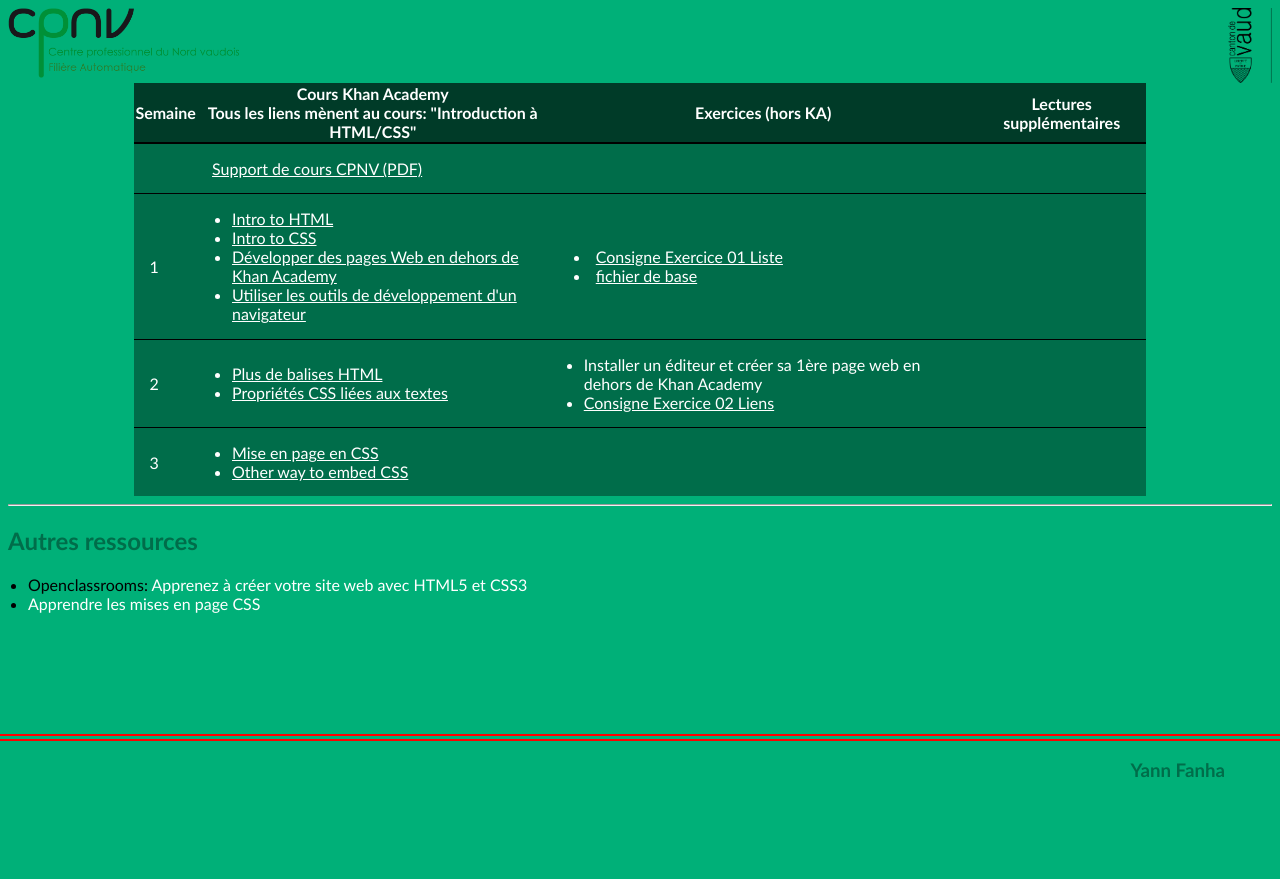
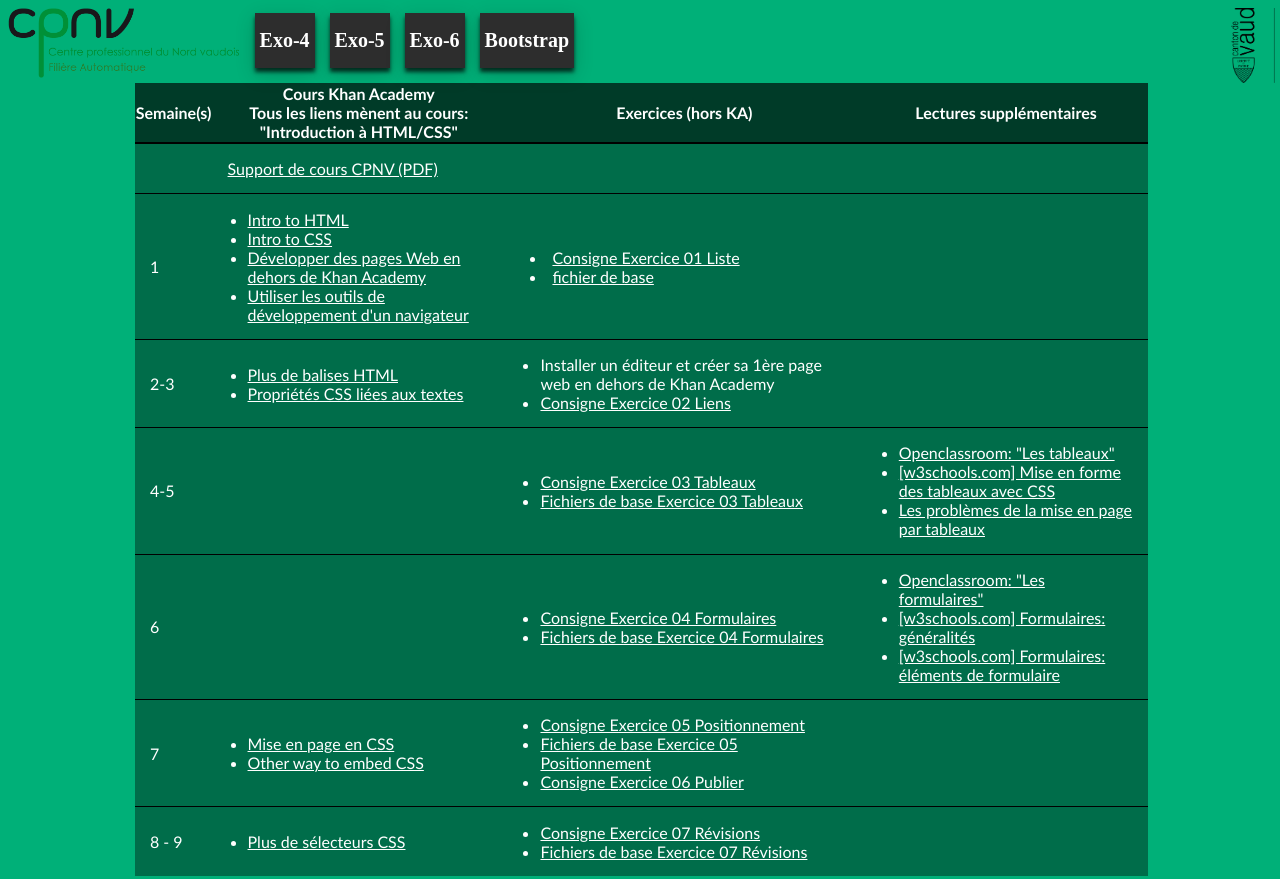
Before and after one commit to YFanha/I-101, a plain HTML site: page index.html in a window 1280 px wide. Shown: the top 879 px of the page. Before the commit the page ends 800 px from the top, so only its background shows below. Drawn offline with Linux system fonts and the light colour scheme.

Commit message:
MaJ; Ajout des semaines manquantes, ajout de lien vers les autres exercices

```diff
--- a/index.html
+++ b/index.html
@@ -8,46 +8,34 @@
 <body>
     <header>
         <img src="img/CPNV.png" alt="logo cpnv" id="cpnv">
-        <!--<h1>ICT-101</h1>-->
+        <div class="link"><a href="http://ict101.mycpnv.ch/FANHA-DIAS/ICT101/Exercice-YFA/Exo-4_Formulaires/Formulaire_01_base.html" target="_blank"><span class="text-link">Exo-4</span></a></div>
+        <div class="link"><a href="http://ict101.mycpnv.ch/FANHA-DIAS/ICT101/Exercice-YFA/Exo05_Positionnement/positionnement_Base.html" target="_blank"><span class="text-link">Exo-5</span></a></div>
+        <div class="link"><a href="http://ict101.mycpnv.ch/FANHA-DIAS/ICT101/Exercice-YFA/Exo06_Publier/index.html" target="_blank"><span class="text-link">Exo-6</span></a></div>
+        <div class="link"><a href="http://ict101.mycpnv.ch/FANHA-DIAS/MA10/Ex2_Donnee/ecoles_eleves.html" target="_blank"><span class="text-link">Bootstrap</span></a></div>
         <img src="img/Logo-vaud.png" alt="logo vaud" id="vaud">
     </header>
     <table>
       <tr>
-            <th>Semaine</th>
+        <th>Semaine(s)</th>
         <th>Cours Khan Academy<br/>
-                Tous les liens mènent au cours: "<a
-                        href="https://fr.khanacademy.org/computing/computer-programming/html-css">Introduction à
-                    HTML/CSS</a>"
-            </th>
+        Tous les liens mènent au cours: "<a href="https://fr.khanacademy.org/computing/computer-programming/html-css" >Introduction à HTML/CSS</a>"</th>
         <th>Exercices (hors KA)</th>
         <th>Lectures supplémentaires</th>
       </tr>
       <tr>
         <td class="week"></td>
-            <td>
+        <td colspan="3">
           <a href="SupportCours/HTML1_V2_5.pdf" target="_blank">Support de cours CPNV (PDF)</a>
-            </td>
-            <td>
-            </td>
-            <td>
         </td>
       </tr>
       <tr>
         <td class="week">1</td>
         <td>
           <ul>
-                    <li>
-                        <a href="https://fr.khanacademy.org/computing/computer-programming/html-css/intro-to-html/v/making-webpages-intro">Intro
-                            to HTML</a></li>
-                    <li>
-                        <a href="https://fr.khanacademy.org/computing/computer-programming/html-css/intro-to-css/pt/css-basics">Intro
-                            to CSS</a></li>
-                    <li>
-                        <a href="https://fr.khanacademy.org/computing/computer-programming/html-css/web-development-tools/a/developing-webpages-outside-of-khan-academy">Développer
-                            des pages Web en dehors de Khan Academy</a></li>
-                    <li>
-                        <a href="https://fr.khanacademy.org/computing/computer-programming/html-css/web-development-tools/a/using-the-browser-developer-tools">Utiliser
-                            les outils de développement d'un navigateur</a></li>
+            <li><a href="https://fr.khanacademy.org/computing/computer-programming/html-css/intro-to-html/v/making-webpages-intro">Intro to HTML</a></li>
+            <li><a href="https://fr.khanacademy.org/computing/computer-programming/html-css/intro-to-css/pt/css-basics">Intro to CSS</a></li>
+            <li><a href="https://fr.khanacademy.org/computing/computer-programming/html-css/web-development-tools/a/developing-webpages-outside-of-khan-academy">Développer des pages Web en dehors de Khan Academy</a></li>
+            <li><a href="https://fr.khanacademy.org/computing/computer-programming/html-css/web-development-tools/a/using-the-browser-developer-tools">Utiliser les outils de développement d'un navigateur</a></li>
           </ul>
         </td>
         <td>
@@ -58,15 +46,11 @@
         </td>
       </tr>
       <tr>
-            <td class="week">2</td>
+        <td class="week">2-3</td>
         <td>
           <ul>
-                    <li>
-                        <a href="https://fr.khanacademy.org/computing/computer-programming/html-css/html-tags-continued/p/html-links">Plus
-                            de balises HTML</a></li>
-                    <li>
-                        <a href="https://fr.khanacademy.org/computing/computer-programming/html-css/css-text-properties/v/css-zen-garden">Propriétés
-                            CSS liées aux textes</a></li>
+            <li><a href="https://fr.khanacademy.org/computing/computer-programming/html-css/html-tags-continued/p/html-links">Plus de balises HTML</a></li>
+            <li><a href="https://fr.khanacademy.org/computing/computer-programming/html-css/css-text-properties/v/css-zen-garden">Propriétés CSS liées aux textes</a></li>
           </ul>
         </td>
         <td>
@@ -79,25 +63,83 @@
         </td>
       </tr>
       <tr>
-            <td class="week">3</td>
+        <td class="week">4-5</td>
         <td>
           <ul>
-                    <li>
-                        <a href="https://fr.khanacademy.org/computing/computer-programming/html-css/css-layout-properties/p/css-grouping-elements">Mise
-                            en page en CSS</a></li>
-                    <li>
-                        <a href="https://www.khanacademy.org/computing/computer-programming/html-css/more-ways-to-embed-css/pt/using-inline-css-styles">Other
-                            way to embed CSS</a></li>
+          </ul>
+        </td>
+        <td>
+          <ul>
+            <li><a href="Exercices/Exo03_Tableaux/E-101-03-Exo_Tableaux.docx">Consigne Exercice 03 Tableaux</a></li>
+            <li><a href="Exercices/Exo03_Tableaux/Exo03_Tableaux.zip">Fichiers de base Exercice 03 Tableaux</a></li>
+          </ul>
+        </td>
+        <td>
+          <ul>
+            <li><a href="https://openclassrooms.com/fr/courses/1603881-apprenez-a-creer-votre-site-web-avec-html5-et-css3/1606851-les-tableaux">Openclassroom: "Les tableaux"</a></li>
+            <li><a href="https://www.w3schools.com/css/css_table.asp">[w3schools.com] Mise en forme des tableaux avec CSS</a></li>
+            <li><a href="https://openweb.eu.org/articles/problemes_tableaux">Les problèmes de la mise en page par tableaux</a></li>
+          </ul>
+        </td>
+      </tr>
+      <tr>
+        <td class="week">6</td>
+        <td>
+
+        </td>
+        <td>
+          <ul>
+            <li><a href="Exercices\Exo04_Formulaires\E-101-04-Formulaires.docx">Consigne Exercice 04 Formulaires</a></li>
+            <li><a href="Exercices\Exo04_Formulaires\Fichiers de bases.zip">Fichiers de base Exercice 04 Formulaires</a></li>
+          </ul>
+        </td>
+        <td>
+          <ul>
+            <li><a href="https://openclassrooms.com/fr/courses/1603881-apprenez-a-creer-votre-site-web-avec-html5-et-css3/1607171-creez-des-formulaires">Openclassroom: "Les formulaires"</a></li>
+            <li><a href="https://www.w3schools.com/html/html_forms.asp">[w3schools.com] Formulaires: généralités</a></li>
+            <li><a href="https://www.w3schools.com/html/html_form_elements.asp">[w3schools.com] Formulaires: éléments de formulaire</a></li>
+
+          </ul>
+        </td>
+      </tr>
+      <tr>
+        <td class="week">7</td>
+        <td>
+          <ul>
+            <li><a href="https://fr.khanacademy.org/computing/computer-programming/html-css/css-layout-properties/p/css-grouping-elements">Mise en page en CSS</a></li>
+            <li><a href="https://www.khanacademy.org/computing/computer-programming/html-css/more-ways-to-embed-css/pt/using-inline-css-styles">Other way to embed CSS</a></li>
+          </ul>
+        </td>
+        <td>
+          <ul>
+            <li><a href="Exercices\Exo05_Positionnement\E-101-05-positionnement.docx">Consigne Exercice 05 Positionnement</a></li>
+            <li><a href="Exercices\Exo05_Positionnement\Fichiers de base.zip">Fichiers de base Exercice 05 Positionnement</a></li>
+            <li><a href="Exercices\Exo06_Publier\E-101-06-Exo_Publier.docx">Consigne Exercice 06 Publier</a></li>
           </ul>
         </td>
         <td>
 
-
+        </td>
+      </tr>
+      <tr>
+        <td class="week">8 - 9</td>
+        <td>
+          <ul>
+            <li><a href="https://fr.khanacademy.org/computing/computer-programming/html-css#more-css-selectors">Plus de sélecteurs CSS</a></li>
+          </ul>
         </td>
         <td>
+          <ul>
+            <li><a href="Exercices\Exo07_Revisions\E-101-07-Exo_Révision.docx">Consigne Exercice 07 Révisions</a></li>
+            <li><a href="Exercices\Exo07_Revisions\Exercice_revision_base.zip">Fichiers de base Exercice 07 Révisions</a></li>
+          </ul>
+        </td>
+        <td>
+
         </td>
       </tr>
     </table>
+
     <hr>
     <h2>Autres ressources</h2>
     <ul>
@@ -107,7 +149,7 @@
         <li><a href="http://fr.learnlayout.com/">Apprendre les mises en page CSS</a></li>
 
         <footer>
-            <h3 id="signature"><a href="bidule.html" target="_blank">Yann Fanha</a></h3>
+            <h3 id="signature"><a href="https://github.com/YFanha" target="_blank">Yann Fanha</a></h3>
         </footer>
     </ul>
 </body>
--- a/style.css
+++ b/style.css
@@ -1,6 +1,7 @@
 body{
     font-family: Calibri, sans-serif;
     background-color: #00b078; /*ecfff9*/
+    width: 99%;
 }
 
 body a{
@@ -86,9 +87,11 @@
     border-top-color: red;
     border-top-width: 7px;
     width: 100%;
-    position: fixed;
+    position: relative;
     bottom: 0px;
     left: 0px;
+
+    margin-top: 25px;
 
     display: flex;
 }
@@ -101,3 +104,29 @@
 #signature a{
     color: #006d4a;
 }
+
+.link{
+  display: flex;
+  background-color: #2d2d2d;
+  height: 45px;
+  width: auto;
+  padding: 5px;
+  /*box-shadow: 0px 2px rgba(0, 0, 0, 0.5);*/
+  box-shadow:  0 4px 4px 0 rgba(0, 0, 0, 0.70), 0 6px 20px 0 rgba(0, 0, 0, 0.19);
+  margin-left: 15px;
+  margin-top: 5px;
+}
+
+.link a{
+  height: 100%;
+  width: 100%;
+  display: flex;
+}
+
+.text-link{
+  margin: auto;
+  color: white;
+  font-size: 20px;
+  font-family: serif;
+  font-weight: 600;
+}
```
Lines whose indentation alone changed are shown as unchanged.
